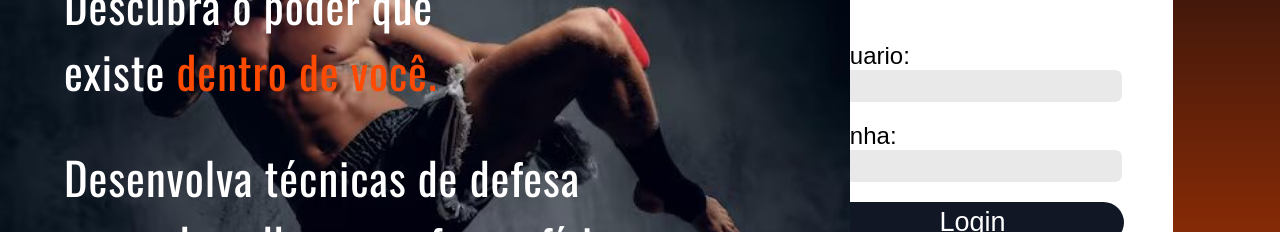
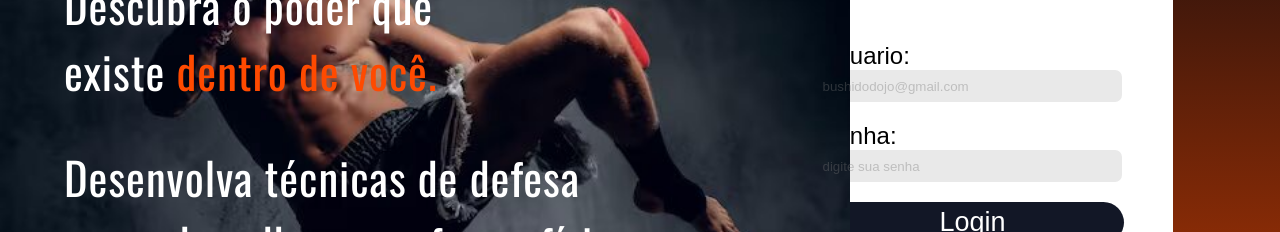
Before and after one commit to Bushido-Dojo/BushidoDojo_React, a React (Create React App) app: page /login in a window 1280 px wide. Shown: the part 220-452 px from the top of the page. Built offline with nearby package versions, Linux system fonts and the light colour scheme; a web font is replaced by a local one.

Commit message:
correção bug & placeholder login

```diff
--- a/src/components/formLogin/FormLogin.jsx
+++ b/src/components/formLogin/FormLogin.jsx
@@ -7,11 +7,11 @@ const FormLogin = () => {
     <form action="" method="" className={styles.form}>
       <div className={styles.input}>
         <label>Usuario:</label>
-        <input type="text" />
+        <input type="text" placeholder="bushidodojo@gmail.com"/>
       </div>
       <div className={styles.input}>
         <label>Senha:</label>
-        <input type="password" />
+        <input type="password" placeholder="digite sua senha"/>
       </div>
       <button type="submit">Login</button>
       <div className="cadastro">
--- a/src/components/formLogin/FormLogin.module.css
+++ b/src/components/formLogin/FormLogin.module.css
@@ -45,6 +45,10 @@
     background: #E9E9E9;
 }
 
+.input>input::placeholder {
+    opacity: 37%;
+}
+
 .form>button[type=submit] {
     cursor: pointer;
     width: 303px;
```
